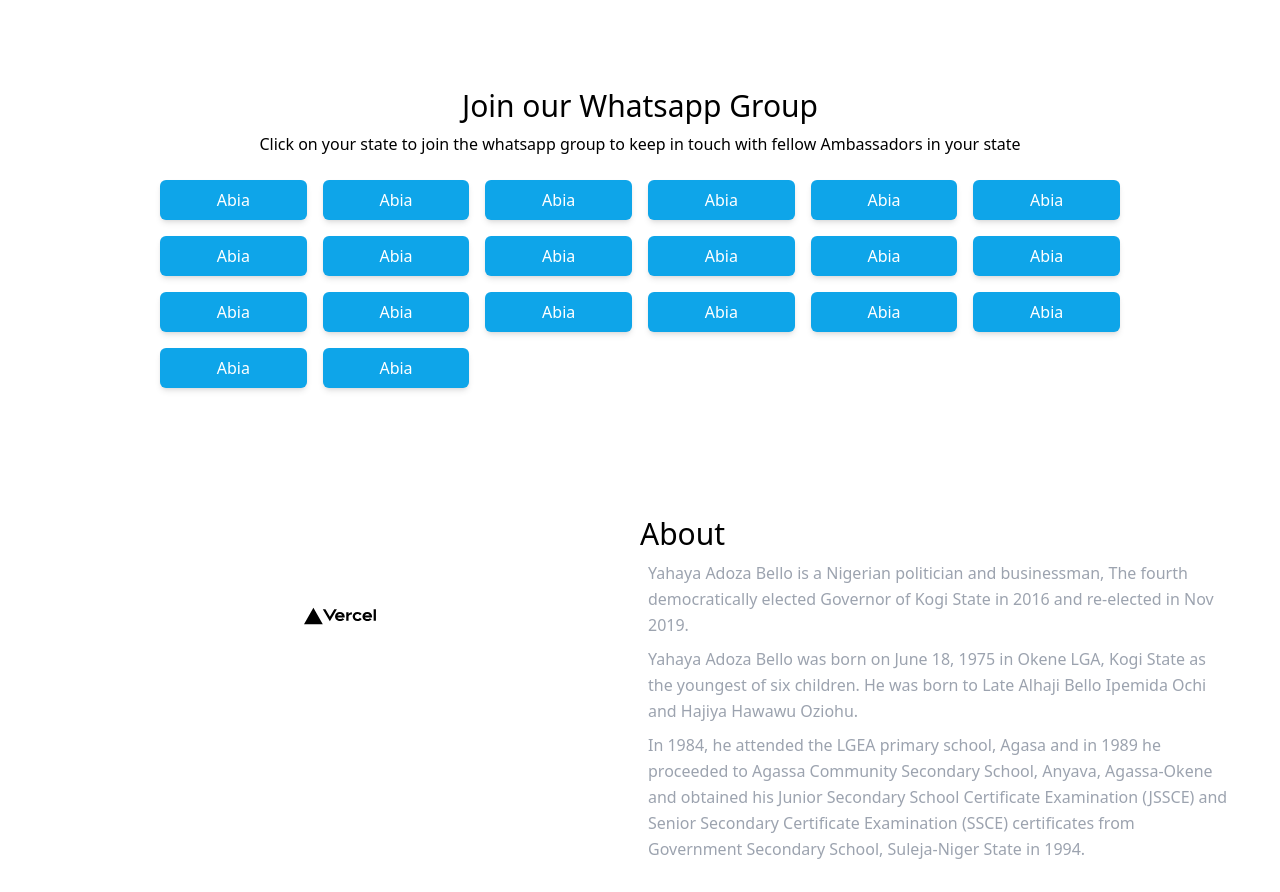
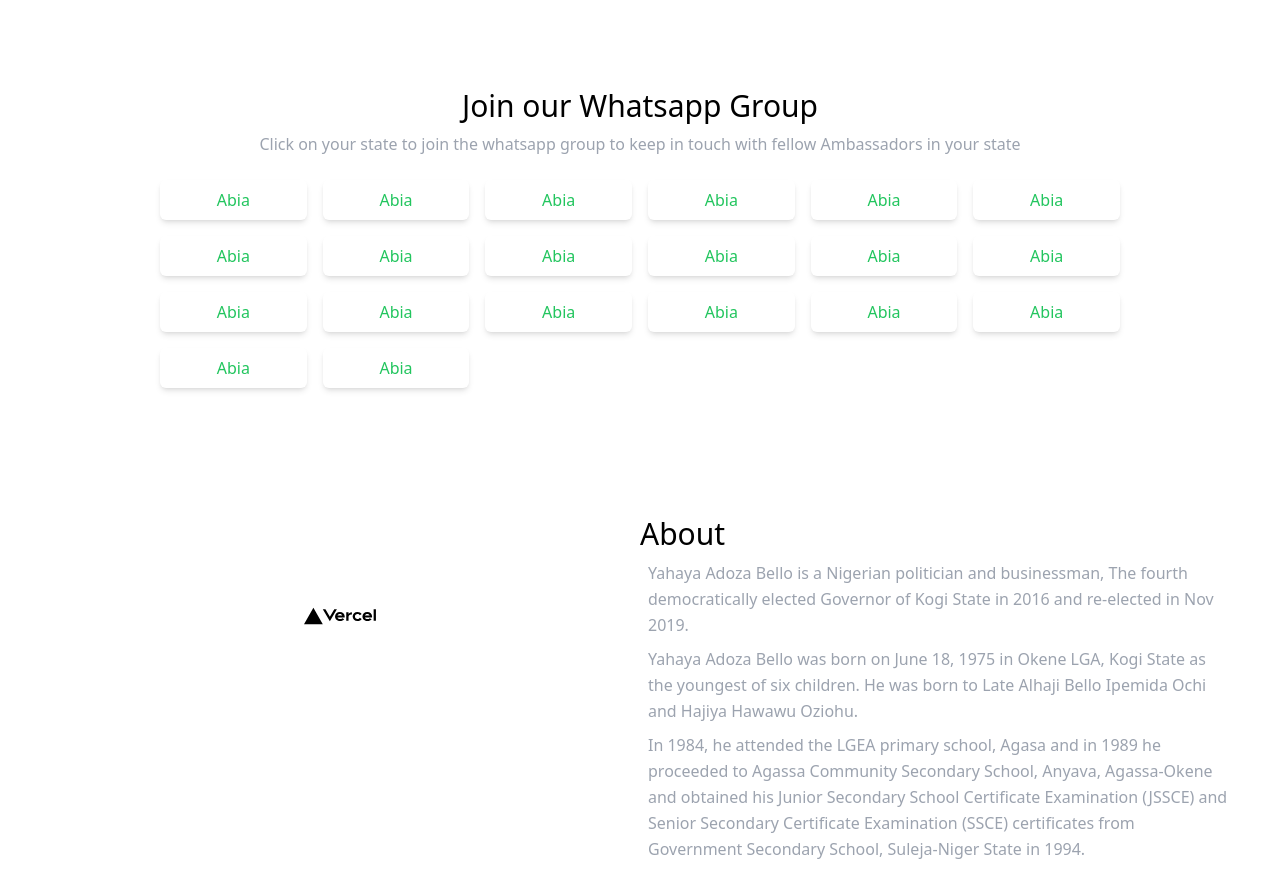
Before and after one commit to sammy-code98/elections, a Next.js app: page / in a window 1280 px wide. Shown: the part 940-1832 px from the top of the page. Built offline with nearby package versions, Linux system fonts and the light colour scheme.

Commit message:
fix:updating text-color and btn color

```diff
--- a/components/Groups/WhatsappGroup.jsx
+++ b/components/Groups/WhatsappGroup.jsx
@@ -3,14 +3,14 @@ export default function WhatsappGroup() {
   return (
     <div className="container mx-8 mt-24 md:mx-auto">
       <div className="text-center text-3xl">Join our Whatsapp Group</div>
-      <div className="text-center  mt-2 text-base">
+      <div className="text-center  text-gray-400 mt-2 text-base">
         Click on your state to join the whatsapp group to keep in touch with
         fellow Ambassadors in your state
       </div>
       <div className="mt-6 grid grid-cols-3  mx-4 px-12 md:grid md:grid-cols-6 gap-4 md:mx-8 md:px-32">
         {location.map((locate) => (
           <button
-            className="bg-sky-500 text-white p-2 rounded-md shadow-md  cursor-pointer focus:outline-none"
+            className="hover:bg-sky-500  hover:text-white text-green-500 p-2 rounded-md shadow-md  cursor-pointer focus:outline-none"
             key={locate.id}
           >
             {locate.name}
```
